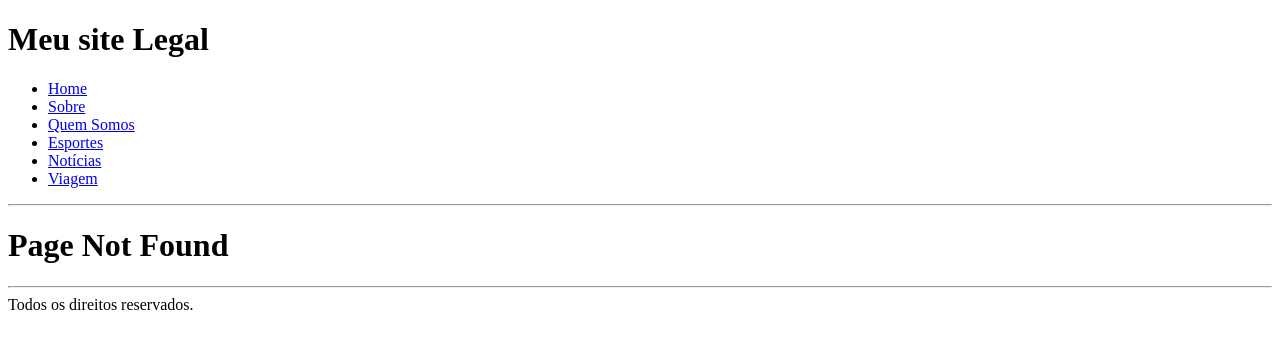
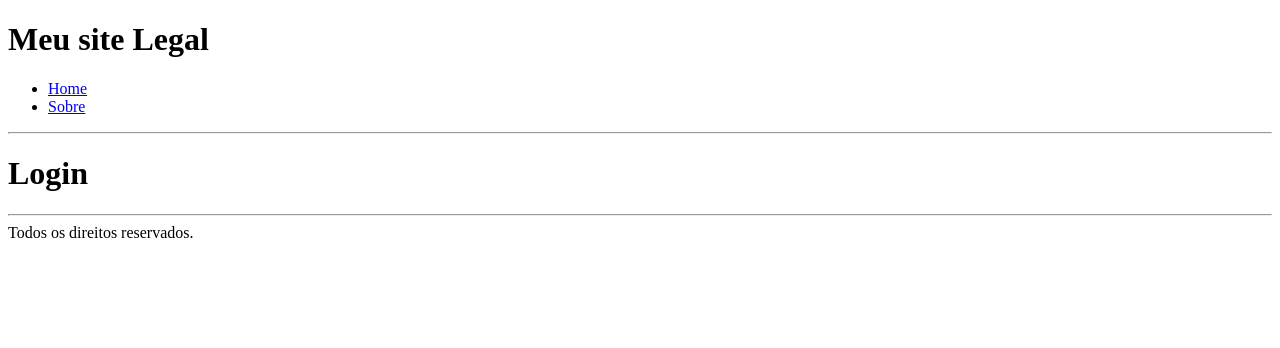
Before and after one commit to iPingOi/learn, a React (Create React App) app: page /login in a window 1280 px wide. Before the commit this address had no page. Shown: the top 348 px of the page. Built offline with nearby package versions, Linux system fonts and the light colour scheme.

Commit message:
Rota Privada

```diff
--- a/src/App.js
+++ b/src/App.js
@@ -1,7 +1,16 @@
 import { BrowserRouter, Switch, Route, Link, Redirect } from "react-router-dom";
 import Home from "./pages/Home";
 import Sobre from "./pages/Sobre";
-import Categoria from "./pages/Categoria";
+import Login from "./pages/Login";
+
+const isLogged = false;
+
+const PrivateRoute = ({ children, ...rest }) => {
+  console.log({ ...rest });
+  return (
+    <Route {...rest}>{isLogged ? children : <Redirect to="/login" />}</Route>
+  );
+};
 
 function App() {
   return (
@@ -16,18 +25,6 @@ function App() {
             <li>
               <Link to="/sobre">Sobre</Link>
             </li>
-            <li>
-              <Link to="/quem-somos">Quem Somos</Link>
-            </li>
-            <li>
-              <Link to="/categoria?tipo=esportes">Esportes</Link>
-            </li>
-            <li>
-              <Link to="/categoria?tipo=noticias">Notícias</Link>
-            </li>
-            <li>
-              <Link to="/categoria?tipo=viagem&subtipo=newyork">Viagem</Link>
-            </li>
           </ul>
         </nav>
       </header>
@@ -38,15 +35,15 @@ function App() {
         <Route exact path="/">
           <Home />
         </Route>
-        <Route path="/sobre">
+
+        <Route path="/login">
+          <Login />
+        </Route>
+
+        <PrivateRoute path="/sobre">
           <Sobre />
-        </Route>
-        <Route path="/quem-somos">
-          <Redirect to="/sobre" />
-        </Route>
-        <Route path="/categoria">
-          <Categoria />
-        </Route>
+        </PrivateRoute>
+
         <Route path="*">
           <h1>Page Not Found</h1>
         </Route>
--- a/src/pages/Categoria.js
+++ /dev/null
@@ -1,21 +0,0 @@
-import { useLocation } from "react-router-dom";
-
-function useQuery() {
-  return new URLSearchParams(useLocation().search);
-}
-
-function Categoria() {
-  let query = useQuery();
-
-  let cat = query.get("tipo");
-  let subtipo = query.get("subtipo");
-
-  return (
-    <>
-      <h1>Categoria</h1>
-      Exibindo coisas de: {cat} - {subtipo}
-    </>
-  );
-}
-
-export default Categoria;
--- /dev/null
+++ b/src/pages/Login.js
@@ -0,0 +1,5 @@
+function Login() {
+  return <h1>Login</h1>;
+}
+
+export default Login;
```
